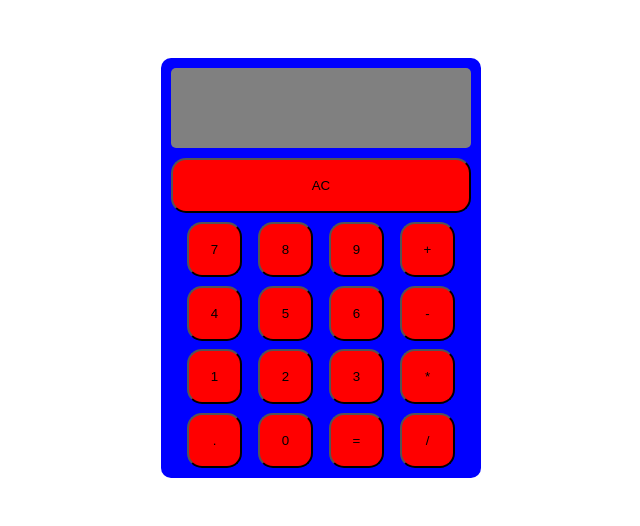
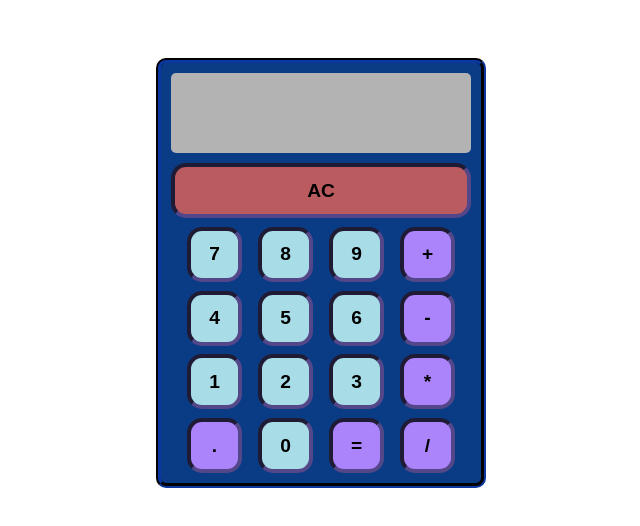
Before and after one commit to FitzTurtle/odin-calculator, a plain HTML site: page index.html in a window 1280 px wide. Shown: the whole page, without its empty margins (319-959 px from the left). Drawn offline with Linux system fonts and the light colour scheme.

Commit message:
Setting css styles to make it a little less bare bones

```diff
--- a/styles.css
+++ b/styles.css
@@ -1,7 +1,27 @@
+
+
+html {
+    --main-color: #0a3c86;
+    --number-color: #a8dde7;
+    --operation-color: #ab84fb;
+    --allClear-color: #b95b5f;
+    --screen-color: #b3b3b3;
+    --buttonBorder-color: #534789;
+    --calcBorder-color: #051a4c;
+
+    font-family: Tahoma, Verdana, sans-serif;
+}
+
+@font-face {
+    font-family: calculator;
+    src: url(fonts/DIGITALDREAM.ttf);
+}
+
 body {
     display: flex;
     justify-content: center;
     align-items: center;
+
 }
 
 .clear {
@@ -12,26 +32,28 @@ body {
 /* Calc body */
 .calcContainer {
     display: flex;
-    background-color: blue;
+    background-color: var(--main-color);
     max-width: 300px;
     min-width: 300px;
     height: 400px;
     flex-direction: column;
     padding: 10px;
     border-radius: 10px;
+    border: 5px groove var(--calcBorder-color);
     margin-top: 50px;
 }
 
 .display {
     display: flex;
-    background-color: grey;
+    background-color: var(--screen-color);
     max-width: 300px;
     height: 60px;
     border-radius: 5px;
     align-items: center;
     justify-content: right;
-    font-size: 50px;
+    font-size: 30px;
     padding: 10px;
+    font-family: 'calculator';
     /* word-break: break-all; */
 }
 
@@ -52,9 +74,24 @@ body {
 .button {
     border-radius: 15px;
     display: flex;
-    background-color: red;
+    background-color: var(--number-color);
     width: 55px;
     height: 55px;
     justify-content: center;
     align-items: center;
+    font-size: 1.2em;
+    font-weight: bold;
+    border: 4px inset var(--buttonBorder-color);
 }
+button:active {
+    border: 4px outset var(--buttonBorder-color);
+}
+
+
+.button.operation, .button.equal, .button.decimal {
+    background-color: var(--operation-color);
+}
+
+.button.clear {
+    background-color: var(--allClear-color);
+}
```
Also changed, not shown: fonts/DIGITALDREAM.ttf (added), fonts/DIGITALDREAMFAT.ttf (added), fonts/DIGITALDREAMFATNARROW.ttf (added), fonts/DIGITALDREAMFATSKEW.ttf (added), fonts/DIGITALDREAMFATSKEWNARROW.ttf (added), fonts/DIGITALDREAMNARROW.ttf (added), fonts/DIGITALDREAMSKEW.ttf (added), fonts/DIGITALDREAMSKEWNARROW.ttf (added).
